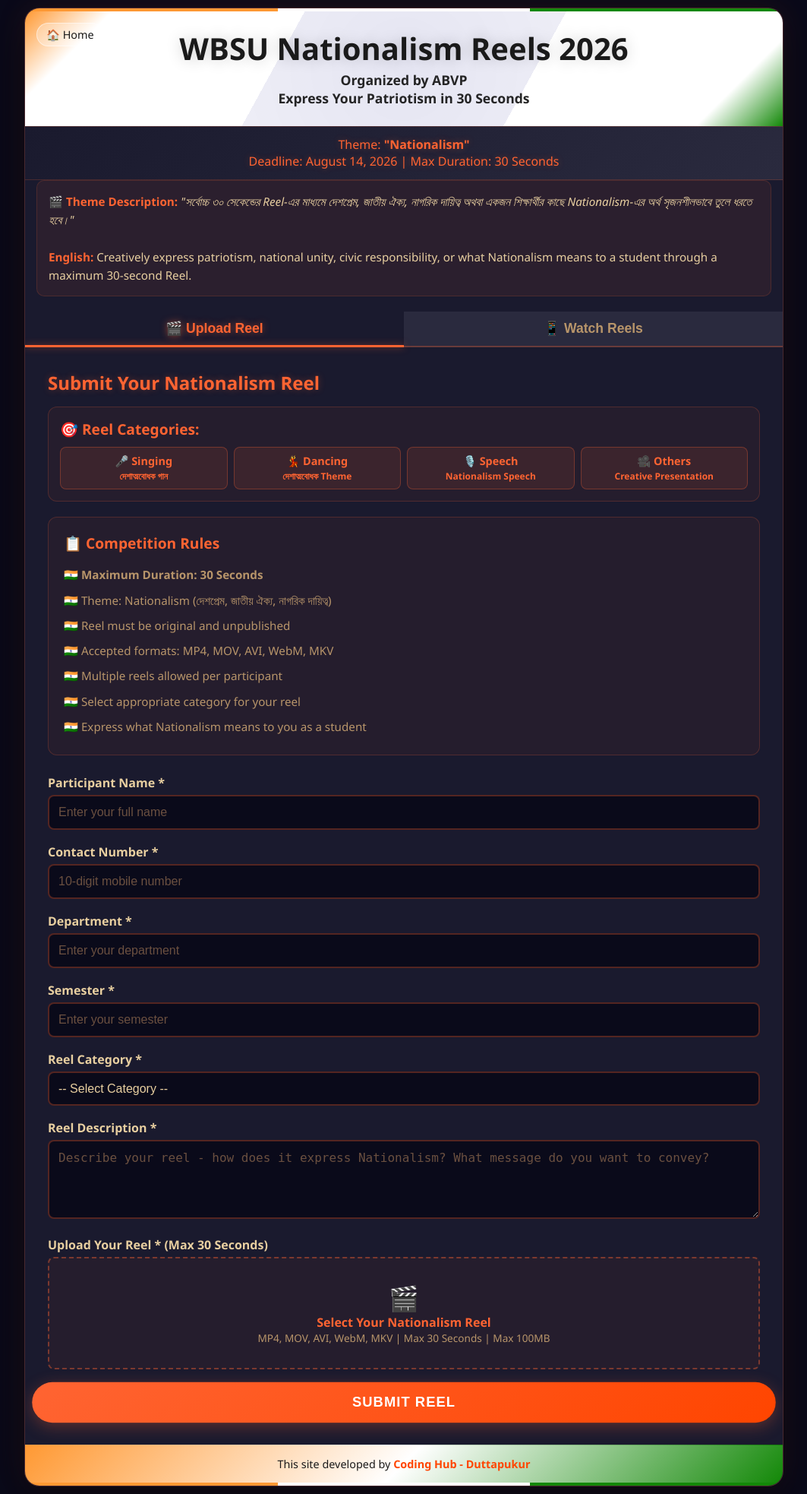
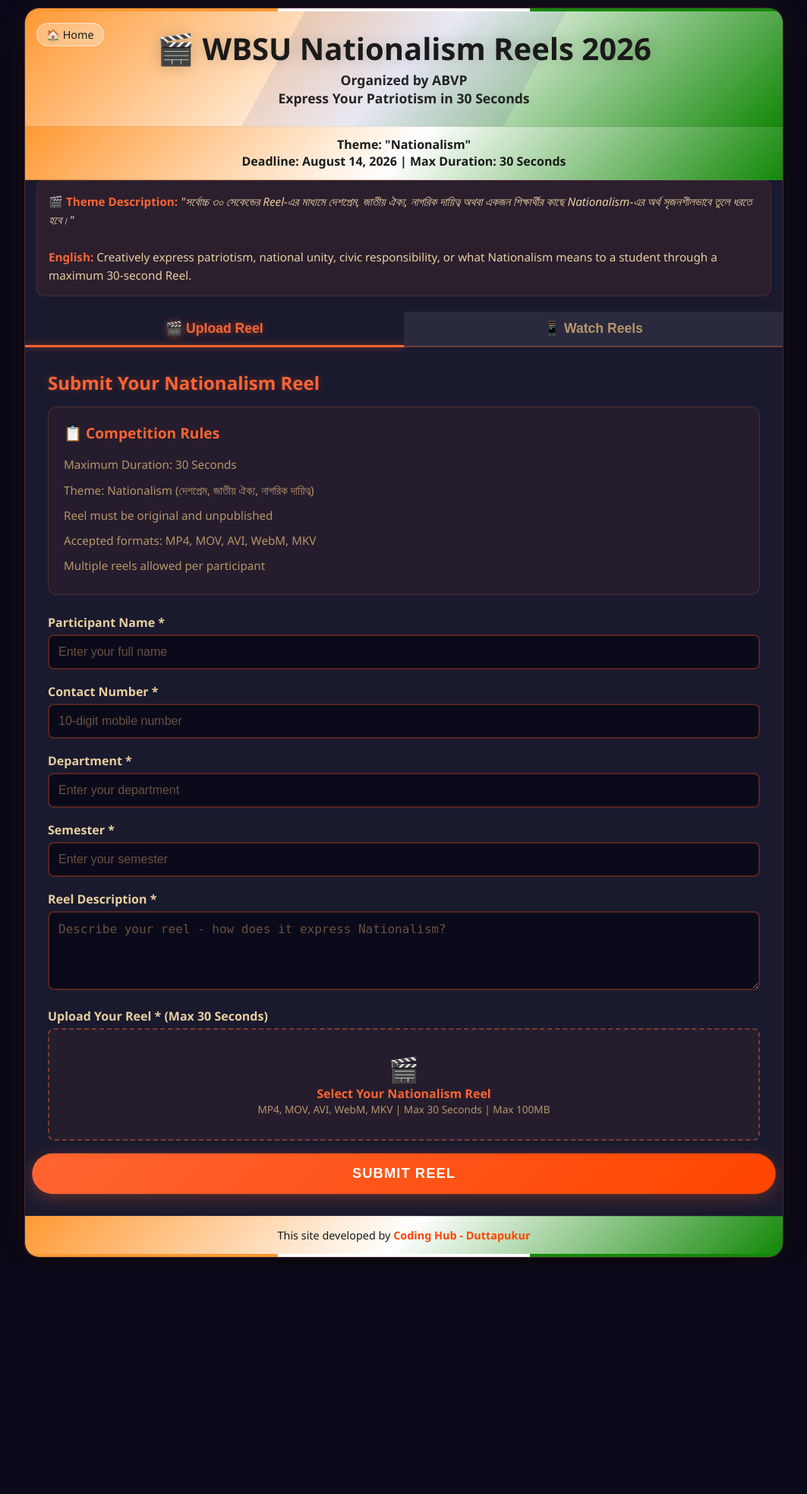
Before and after one commit to TSS-arch/wbsumob, a Flask app: page /reels in a window 1280 px wide. Shown: the whole page at 76% size, without its empty margins (108-1171 px from the left). After the commit the page ends 1655 px from the top, so only its background shows below. Run offline with Flask 3, Linux system fonts and the light colour scheme.

Commit message:
Update reels.html

```diff
--- a/templates/reels.html
+++ b/templates/reels.html
@@ -11,21 +11,16 @@
         * { margin: 0; padding: 0; box-sizing: border-box; }
         body { font-family: 'Segoe UI', Tahoma, Geneva, Verdana, sans-serif; background: #0a0a1a; min-height: 100vh; padding: 10px; }
         .container { max-width: 1000px; margin: 0 auto; background: #1a1a2e; border-radius: 20px; box-shadow: 0 20px 60px rgba(0,0,0,0.5), 0 0 40px rgba(255, 100, 50, 0.1); overflow: hidden; border: 1px solid rgba(255, 100, 50, 0.2); }
-        .header { background: linear-gradient(135deg, #ff9933 0%, #ffffff 10%, #ffffff 90%, #138808 100%); color: #1a1a1a; padding: 25px 15px; text-align: center; position: relative; overflow: hidden; }
+        .header { background: linear-gradient(135deg, #ff9933 0%, #ffffff 50%, #138808 100%); color: #1a1a1a; padding: 25px 15px; text-align: center; position: relative; overflow: hidden; }
         .header::before { content: ''; position: absolute; top: -50%; left: -50%; width: 200%; height: 200%; background: radial-gradient(circle, rgba(0,0,128,0.1) 0%, transparent 70%); animation: rotate 20s linear infinite; }
         @keyframes rotate { from { transform: rotate(0deg); } to { transform: rotate(360deg); } }
         .header h1 { font-size: clamp(1.5rem, 5vw, 2.5rem); margin-bottom: 5px; text-shadow: 0 0 20px rgba(0,0,0,0.2); line-height: 1.2; position: relative; z-index: 1; font-weight: 800; }
         .header p { font-size: clamp(0.9rem, 3vw, 1.1rem); opacity: 0.95; position: relative; z-index: 1; font-weight: 600; }
         .home-link { position: absolute; top: 15px; left: 15px; z-index: 2; color: #1a1a1a; text-decoration: none; font-size: 0.9rem; background: rgba(255, 255, 255, 0.3); padding: 5px 12px; border-radius: 20px; border: 1px solid rgba(255, 255, 255, 0.5); transition: all 0.3s; }
         .home-link:hover { background: rgba(255, 255, 255, 0.5); }
-        .competition-info { background: linear-gradient(135deg, #1a1a2e 0%, #2a2a3e 100%); color: #ff6432; padding: 12px 15px; text-align: center; font-weight: 500; font-size: clamp(0.75rem, 2.5vw, 1rem); line-height: 1.4; border-top: 1px solid rgba(255, 100, 50, 0.2); border-bottom: 1px solid rgba(255, 100, 50, 0.2); text-shadow: 0 0 10px rgba(255, 100, 50, 0.3); }
+        .competition-info { background: linear-gradient(135deg, #ff9933 0%, #ffffff 50%, #138808 100%); color: #1a1a1a; padding: 12px 15px; text-align: center; font-weight: 700; font-size: clamp(0.75rem, 2.5vw, 1rem); line-height: 1.4; border-top: 1px solid rgba(0,0,0,0.1); border-bottom: 1px solid rgba(0,0,0,0.1); }
         .theme-description { background: rgba(255, 100, 50, 0.08); padding: 15px; margin: 0 15px 20px 15px; border-radius: 10px; border: 1px solid rgba(255, 100, 50, 0.15); color: #e8cfa0; font-size: clamp(0.85rem, 2vw, 0.95rem); line-height: 1.6; }
         .theme-description strong { color: #ff6432; }
-        .category-box { background: rgba(255, 100, 50, 0.05); border-radius: 12px; padding: 15px; margin-bottom: 20px; border: 1px solid rgba(255, 100, 50, 0.2); }
-        .category-box h3 { color: #ff6432; margin-bottom: 10px; font-size: clamp(1rem, 2.5vw, 1.2rem); }
-        .category-box .categories { display: grid; grid-template-columns: repeat(2, 1fr); gap: 8px; }
-        @media (min-width: 768px) { .category-box .categories { grid-template-columns: repeat(4, 1fr); } }
-        .category-tag { background: rgba(255, 100, 50, 0.1); padding: 8px; border-radius: 8px; text-align: center; color: #ff6432; font-weight: 600; font-size: clamp(0.75rem, 2vw, 0.9rem); border: 1px solid rgba(255, 100, 50, 0.3); }
         .nav-tabs { display: flex; background: #2a2a3e; border-bottom: 2px solid rgba(255, 100, 50, 0.3); }
         .nav-tab { flex: 1; padding: 12px 10px; text-align: center; cursor: pointer; font-weight: 600; color: #b8956a; transition: all 0.3s; border: none; background: none; font-size: clamp(0.85rem, 2.5vw, 1.1rem); position: relative; }
         .nav-tab.active { color: #ff6432; background: #1a1a2e; text-shadow: 0 0 10px rgba(255, 100, 50, 0.5); }
@@ -36,10 +31,8 @@
         .page.active { display: block; }
         .form-group { margin-bottom: 18px; }
         label { display: block; margin-bottom: 5px; font-weight: 600; color: #e8cfa0; font-size: clamp(0.85rem, 2vw, 1rem); }
-        input[type="text"], input[type="tel"], textarea, select { width: 100%; padding: 12px; border: 2px solid rgba(255, 100, 50, 0.3); border-radius: 8px; font-size: clamp(0.85rem, 2vw, 1rem); transition: all 0.3s; -webkit-appearance: none; appearance: none; background: #0a0a1a; color: #e8cfa0; }
-        select { cursor: pointer; }
-        select option { background: #1a1a2e; color: #e8cfa0; }
-        input:focus, textarea:focus, select:focus { outline: none; border-color: #ff6432; box-shadow: 0 0 15px rgba(255, 100, 50, 0.2); }
+        input[type="text"], input[type="tel"], textarea { width: 100%; padding: 12px; border: 2px solid rgba(255, 100, 50, 0.3); border-radius: 8px; font-size: clamp(0.85rem, 2vw, 1rem); transition: all 0.3s; -webkit-appearance: none; appearance: none; background: #0a0a1a; color: #e8cfa0; }
+        input:focus, textarea:focus { outline: none; border-color: #ff6432; box-shadow: 0 0 15px rgba(255, 100, 50, 0.2); }
         input::placeholder, textarea::placeholder { color: #6b5040; }
         textarea { resize: vertical; min-height: 80px; }
         .file-upload { border: 2px dashed rgba(255, 100, 50, 0.4); border-radius: 8px; padding: 20px 15px; text-align: center; cursor: pointer; transition: all 0.3s; background: rgba(255, 100, 50, 0.05); }
@@ -60,7 +53,6 @@
         .play-overlay { position: absolute; top: 50%; left: 50%; transform: translate(-50%, -50%); width: 60px; height: 60px; background: rgba(255, 100, 50, 0.8); border-radius: 50%; display: flex; align-items: center; justify-content: center; font-size: 24px; color: white; transition: all 0.3s; pointer-events: none; }
         .reel-video-container.playing .play-overlay { display: none; }
         .duration-badge { position: absolute; bottom: 8px; right: 8px; background: rgba(0,0,0,0.8); color: white; padding: 3px 8px; border-radius: 4px; font-size: 0.75rem; font-weight: 600; }
-        .category-badge { position: absolute; top: 8px; left: 8px; background: #ff6432; color: white; padding: 3px 8px; border-radius: 4px; font-size: 0.75rem; font-weight: 600; }
         .reel-details { padding: 15px; }
         @media (min-width: 768px) { .reel-details { padding: 20px; } }
         .reel-details h3 { color: #e8cfa0; margin-bottom: 8px; font-size: clamp(1rem, 2.5vw, 1.3rem); word-break: break-word; }
@@ -93,7 +85,6 @@
         .rules-box h3 { color: #ff6432; margin-bottom: 12px; font-size: clamp(1rem, 2.5vw, 1.2rem); }
         .rules-box ul { list-style: none; padding: 0; }
         .rules-box li { padding: 6px 0; color: #b8956a; font-size: clamp(0.8rem, 2vw, 0.95rem); line-height: 1.4; }
-        .rules-box li:before { content: "🇮🇳 "; }
         .counter { text-align: center; font-size: clamp(0.9rem, 2.5vw, 1.2rem); color: #ff6432; margin: 15px 0; font-weight: 600; text-shadow: 0 0 10px rgba(255, 100, 50, 0.3); }
         .page-title { color: #ff6432; font-size: clamp(1.2rem, 3vw, 1.5rem); margin-bottom: 15px; text-shadow: 0 0 10px rgba(255, 100, 50, 0.3); }
         .footer { background: linear-gradient(135deg, #ff9933 0%, #ffffff 50%, #138808 100%); color: #1a1a1a; text-align: center; padding: 15px; font-size: clamp(0.75rem, 2vw, 0.9rem); border-top: 1px solid rgba(0,0,0,0.1); }
@@ -105,7 +96,7 @@
         .toast-message { position: fixed; top: 20px; left: 50%; transform: translateX(-50%); background: #ff6432; color: white; padding: 10px 20px; border-radius: 25px; font-weight: 600; z-index: 1000; animation: slideDown 0.3s ease; }
         @keyframes slideDown { from { transform: translate(-50%, -100%); } to { transform: translate(-50%, 0); } }
         .indian-flag-strip { height: 4px; background: linear-gradient(90deg, #ff9933 33.33%, #ffffff 33.33%, #ffffff 66.66%, #138808 66.66%); }
-        @media (max-width: 480px) { body { padding: 5px; } .container { border-radius: 12px; } .header h1 { font-size: 1.3rem; } .content { padding: 15px 12px; } .form-group { margin-bottom: 15px; } input[type="text"], input[type="tel"], textarea, select { padding: 10px; font-size: 0.9rem; } .file-upload { padding: 15px; } .btn { padding: 12px 30px; } .reel-details { padding: 12px; } .vote-btn { padding: 6px 12px; } .theme-description { margin: 0 10px 15px 10px; padding: 12px; } .category-box .categories { grid-template-columns: repeat(2, 1fr); } }
+        @media (max-width: 480px) { body { padding: 5px; } .container { border-radius: 12px; } .header h1 { font-size: 1.3rem; } .content { padding: 15px 12px; } .form-group { margin-bottom: 15px; } input[type="text"], input[type="tel"], textarea { padding: 10px; font-size: 0.9rem; } .file-upload { padding: 15px; } .btn { padding: 12px 30px; } .reel-details { padding: 12px; } .vote-btn { padding: 6px 12px; } .theme-description { margin: 0 10px 15px 10px; padding: 12px; } }
     </style>
 </head>
 <body>
@@ -113,7 +104,7 @@
         <div class="indian-flag-strip"></div>
         <div class="header">
             <a href="/" class="home-link">🏠 Home</a>
-            <h1>WBSU Nationalism Reels 2026</h1>
+            <h1>🎬 WBSU Nationalism Reels 2026</h1>
             <p>Organized by ABVP</p>
             <p>Express Your Patriotism in 30 Seconds</p>
         </div>
@@ -132,25 +123,14 @@
         <div class="content">
             <div id="submit-page" class="page active">
                 <h2 class="page-title">Submit Your Nationalism Reel</h2>
-                <div class="category-box">
-                    <h3>🎯 Reel Categories:</h3>
-                    <div class="categories">
-                        <div class="category-tag">🎤 Singing<br><small>দেশাত্মবোধক গান</small></div>
-                        <div class="category-tag">💃 Dancing<br><small>দেশাত্মবোধক Theme</small></div>
-                        <div class="category-tag">🎙️ Speech<br><small>Nationalism Speech</small></div>
-                        <div class="category-tag">🎥 Others<br><small>Creative Presentation</small></div>
-                    </div>
-                </div>
                 <div class="rules-box">
                     <h3>📋 Competition Rules</h3>
                     <ul>
-                        <li><strong>Maximum Duration: 30 Seconds</strong></li>
+                        <li>Maximum Duration: 30 Seconds</li>
                         <li>Theme: Nationalism (দেশপ্রেম, জাতীয় ঐক্য, নাগরিক দায়িত্ব)</li>
                         <li>Reel must be original and unpublished</li>
                         <li>Accepted formats: MP4, MOV, AVI, WebM, MKV</li>
                         <li>Multiple reels allowed per participant</li>
-                        <li>Select appropriate category for your reel</li>
-                        <li>Express what Nationalism means to you as a student</li>
                     </ul>
                 </div>
                 <div id="message-box"></div>
@@ -159,23 +139,13 @@
                     <div class="form-group"><label for="mobile">Contact Number *</label><input type="tel" id="mobile" name="mobile" required pattern="[0-9]{10}" placeholder="10-digit mobile number" maxlength="10"></div>
                     <div class="form-group"><label for="department">Department *</label><input type="text" id="department" name="department" required placeholder="Enter your department"></div>
                     <div class="form-group"><label for="semester">Semester *</label><input type="text" id="semester" name="semester" required placeholder="Enter your semester"></div>
-                    <div class="form-group">
-                        <label for="reel_category">Reel Category *</label>
-                        <select id="reel_category" name="reel_category" required>
-                            <option value="">-- Select Category --</option>
-                            <option value="singing">🎤 Singing - দেশাত্মবোধক গান</option>
-                            <option value="dancing">💃 Dancing - দেশাত্মবোধক Theme</option>
-                            <option value="speech">🎙️ Speech - Nationalism/Independence/India/Nation-Building</option>
-                            <option value="others">🎥 Others - Creative Presentation on Nationalism</option>
-                        </select>
-                    </div>
-                    <div class="form-group"><label for="reel_description">Reel Description *</label><textarea id="reel_description" name="reel_description" placeholder="Describe your reel - how does it express Nationalism? What message do you want to convey?" rows="4"></textarea></div>
+                    <div class="form-group"><label for="reel_description">Reel Description *</label><textarea id="reel_description" name="reel_description" placeholder="Describe your reel - how does it express Nationalism?" rows="4"></textarea></div>
                     <div class="form-group"><label>Upload Your Reel * (Max 30 Seconds)</label><div class="file-upload" onclick="document.getElementById('reel').click()"><p style="font-size: 2rem;">🎬</p><p style="font-weight: 600; color: #ff6432;">Select Your Nationalism Reel</p><p style="font-size: 0.85rem;">MP4, MOV, AVI, WebM, MKV | Max 30 Seconds | Max 100MB</p><input type="file" id="reel" name="reel" accept="video/*" required></div></div>
                     <button type="submit" class="btn pulse">Submit Reel</button>
                 </form>
             </div>
             <div id="view-page" class="page">
-                <h2 class="page-title">Nationalism Reels Gallery</h2>
+                <h2 class="page-title">🎬 Nationalism Reels Gallery</h2>
                 <p style="margin-bottom: 20px; color: #b8956a; font-size: clamp(0.85rem, 2vw, 1rem);">Click on any reel to watch it</p>
                 <div class="counter" id="entry-counter"></div>
                 <div id="reels-container" class="reels-grid"><div class="loading">Loading nationalism reels...</div></div>
@@ -209,16 +179,6 @@
         function copyShareLink(url) { navigator.clipboard.writeText(url).then(() => { showToast('✅ Link copied! Share it with friends!'); }); }
         function showToast(message) { const toast = document.createElement('div'); toast.className = 'toast-message'; toast.textContent = message; document.body.appendChild(toast); setTimeout(() => toast.remove(), 2000); }
 
-        function getCategoryLabel(category) {
-            const labels = {
-                'singing': '🎤 Singing',
-                'dancing': '💃 Dancing',
-                'speech': '🎙️ Speech',
-                'others': '🎥 Creative'
-            };
-            return labels[category] || category;
-        }
-
         document.getElementById('reel-form').addEventListener('submit', async function(e) {
             e.preventDefault();
             const formData = new FormData(this); const messageBox = document.getElementById('message-box'); const submitBtn = this.querySelector('.btn');
@@ -227,7 +187,7 @@
                 const response = await fetch('/api/reels', { method: 'POST', body: formData }); const data = await response.json();
                 if (response.ok) {
                     const shareUrl = data.share_url;
-                    messageBox.innerHTML = `<div class="success">✅ Your Nationalism reel has been submitted successfully! 🇮🇳<div class="share-buttons"><button class="btn-facebook" onclick="shareOnFacebook('${shareUrl}')">📱 Share on Facebook</button><button class="btn-copy" onclick="copyShareLink('${shareUrl}')">🔗 Copy Link</button></div></div>`;
+                    messageBox.innerHTML = `<div class="success">✅ Your Nationalism reel has been submitted successfully!<div class="share-buttons"><button class="btn-facebook" onclick="shareOnFacebook('${shareUrl}')">📱 Share on Facebook</button><button class="btn-copy" onclick="copyShareLink('${shareUrl}')">🔗 Copy Link</button></div></div>`;
                     this.reset(); submitBtn.textContent = 'Submit Another Reel'; submitBtn.classList.remove('pulse');
                     setTimeout(() => { switchTab('view'); submitBtn.textContent = 'Submit Reel'; submitBtn.classList.add('pulse'); }, 3000);
                 } else { messageBox.innerHTML = `<div class="error">❌ ${data.error}</div>`; }
@@ -244,12 +204,12 @@
             } catch (error) { alert('Network error. Please try again.'); }
         }
 
-        function openReelModal(url, name, department, description, semester, category) {
+        function openReelModal(url, name, department, description, semester) {
             const modal = document.getElementById('reel-modal'); const modalVideo = document.getElementById('modal-reel-video'); const modalInfo = document.getElementById('modal-reel-info');
             document.querySelectorAll('.reel-video-container video').forEach(v => v.pause());
             document.querySelectorAll('.reel-video-container').forEach(c => c.classList.remove('playing'));
             modal.classList.add('active'); modalVideo.src = url; modalVideo.load(); modalVideo.play();
-            modalInfo.innerHTML = `<p><strong>🎬 Creator:</strong> ${name}</p><p><strong>📚 Department:</strong> ${department}</p><p><strong>🎓 Semester:</strong> ${semester}</p><p><strong>🏷️ Category:</strong> ${getCategoryLabel(category)}</p>${description ? `<p><em>"${description}"</em></p>` : ''}<p style="font-size: 0.9rem; opacity: 0.8;">Press ESC or X to close</p>`;
+            modalInfo.innerHTML = `<p><strong>🎬 Creator:</strong> ${name}</p><p><strong>📚 Department:</strong> ${department}</p><p><strong>🎓 Semester:</strong> ${semester}</p>${description ? `<p><em>"${description}"</em></p>` : ''}<p style="font-size: 0.9rem; opacity: 0.8;">Press ESC or X to close</p>`;
         }
         function closeReelModal() { const modal = document.getElementById('reel-modal'); const modalVideo = document.getElementById('modal-reel-video'); modalVideo.pause(); modalVideo.src = ''; modal.classList.remove('active'); }
 
@@ -257,14 +217,13 @@
             const container = document.getElementById('reels-container');
             try {
                 const response = await fetch('/api/reels'); const entries = await response.json();
-                document.getElementById('entry-counter').innerHTML = `🇮🇳 Total Nationalism Reels: <strong>${entries.length}</strong>`;
+                document.getElementById('entry-counter').innerHTML = `🎬 Total Reels: <strong>${entries.length}</strong>`;
                 if (entries.length === 0) { container.innerHTML = `<div class="loading"><p style="font-size: 3rem;">🎬</p><p>No reels yet! Be the first to express your nationalism.</p></div>`; return; }
                 const voteStatusPromises = entries.map(entry => fetch(`/api/vote/reel/${entry.id}/status`).then(res => res.json()));
                 const voteStatuses = await Promise.all(voteStatusPromises);
                 container.innerHTML = entries.map((entry, index) => {
                     const voteStatus = voteStatuses[index]; const userVote = voteStatus.user_vote;
-                    const category = entry.reel_category || 'others';
-                    return `<div class="reel-card" data-entry-id="${entry.id}"><div class="reel-video-container" onclick="openReelModal('${entry.reel_url}', '${escapeHtml(entry.name)}', '${escapeHtml(entry.department)}', '${escapeHtml(entry.reel_description || '')}', '${escapeHtml(entry.semester)}', '${escapeHtml(category)}')"><video class="reel-video" src="${entry.reel_url}" preload="metadata" muted loop playsinline></video><div class="play-overlay">▶</div><div class="category-badge">${getCategoryLabel(category)}</div><div class="duration-badge">⏱ 30s</div></div><div class="reel-details"><h3>🇮🇳 ${escapeHtml(entry.name)}</h3><p>📚 Department: ${escapeHtml(entry.department)}</p><p>🎓 Semester: ${escapeHtml(entry.semester)}</p><p>🏷️ Category: ${getCategoryLabel(category)}</p>${entry.reel_description ? `<div class="description">💬 ${escapeHtml(entry.reel_description)}</div>` : ''}<div class="vote-section"><button class="vote-btn like-btn ${userVote === 'like' ? 'active-like' : ''}" onclick="event.stopPropagation(); vote(${entry.id}, 'like')"><span class="vote-icon">👍</span><span>Like</span><span class="vote-count">${entry.likes}</span></button><button class="share-btn-small" onclick="event.stopPropagation(); shareOnFacebook('${window.location.origin}/post/reel/${entry.id}')">📱 Share</button></div></div></div>`;
+                    return `<div class="reel-card" data-entry-id="${entry.id}"><div class="reel-video-container" onclick="openReelModal('${entry.reel_url}', '${escapeHtml(entry.name)}', '${escapeHtml(entry.department)}', '${escapeHtml(entry.reel_description || '')}', '${escapeHtml(entry.semester)}')"><video class="reel-video" src="${entry.reel_url}" preload="metadata" muted loop playsinline></video><div class="play-overlay">▶</div><div class="duration-badge">⏱ 30s</div></div><div class="reel-details"><h3>🎬 ${escapeHtml(entry.name)}</h3><p>📚 Department: ${escapeHtml(entry.department)}</p><p>🎓 Semester: ${escapeHtml(entry.semester)}</p>${entry.reel_description ? `<div class="description">💬 ${escapeHtml(entry.reel_description)}</div>` : ''}<div class="vote-section"><button class="vote-btn like-btn ${userVote === 'like' ? 'active-like' : ''}" onclick="event.stopPropagation(); vote(${entry.id}, 'like')"><span class="vote-icon">👍</span><span>Like</span><span class="vote-count">${entry.likes}</span></button><button class="share-btn-small" onclick="event.stopPropagation(); shareOnFacebook('${window.location.origin}/post/reel/${entry.id}')">📱 Share</button></div></div></div>`;
                 }).join('');
             } catch (error) { container.innerHTML = '<div class="error">Failed to load reels. Please try again later.</div>'; }
         }
```
